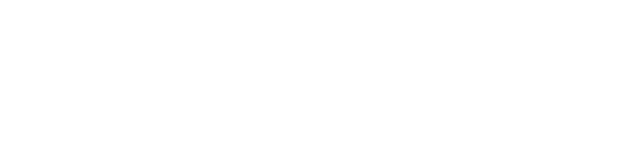
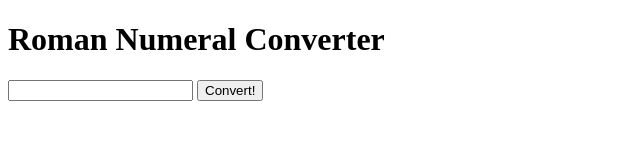
Before and after one commit to Exterval/rep1, a plain HTML site: page Proj_Code_15/index.html in a window 1280 px wide. Shown: the whole page, without its empty margins (0-640 px from the left). Drawn offline with Linux system fonts and the light colour scheme.

Commit message:
added essential HTML elements

```diff
--- a/Proj_Code_15/index.html
+++ b/Proj_Code_15/index.html
@@ -8,7 +8,11 @@
 </head>
 <body>
     <!--BUILD A ROMAN NUMERAL CONVERTER-->
+    <h1>Roman Numeral Converter</h1>
+    <input type="number" id="number" required>
+    <button id="convert-btn">Convert!</button>
 
+    <div id="output"></div>
     <script src="script.js"></script>
 </body>
 </html>
```
